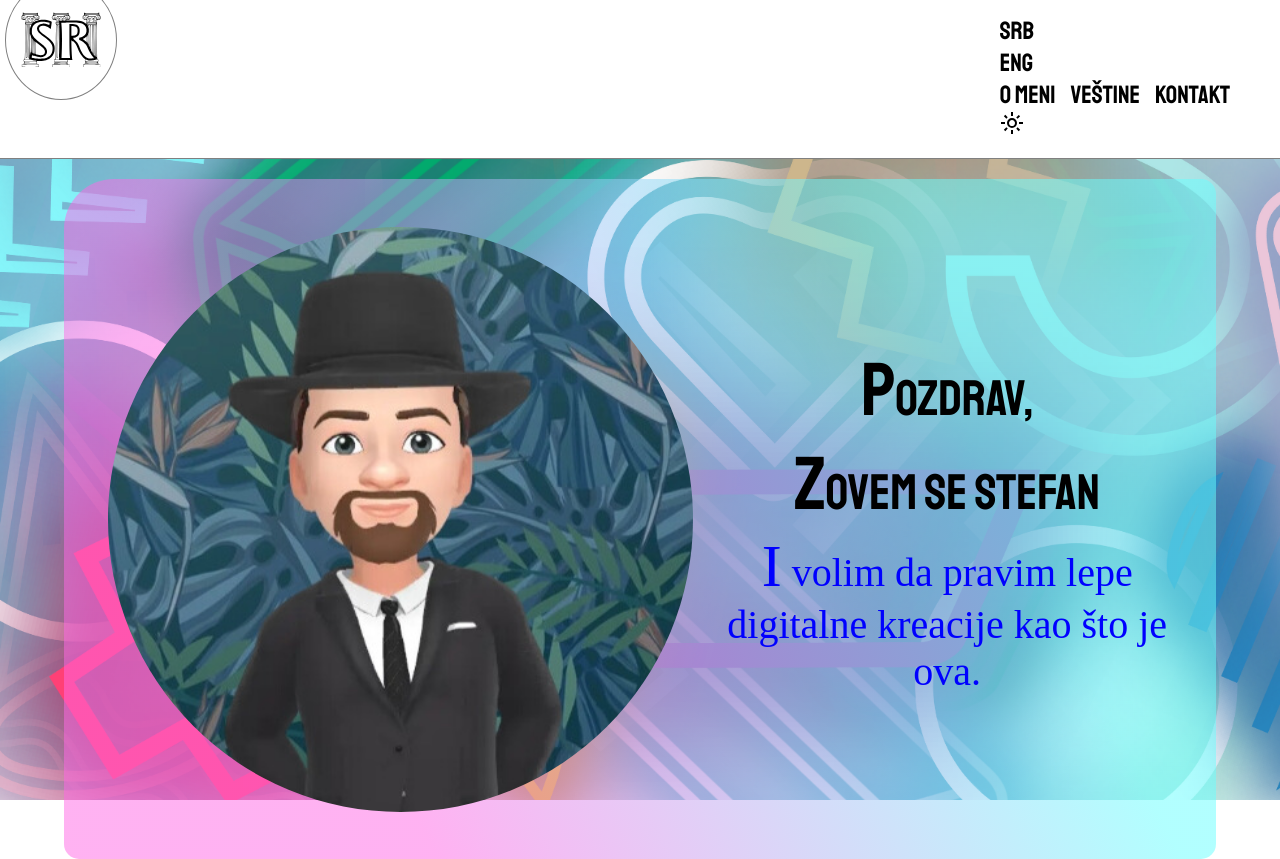
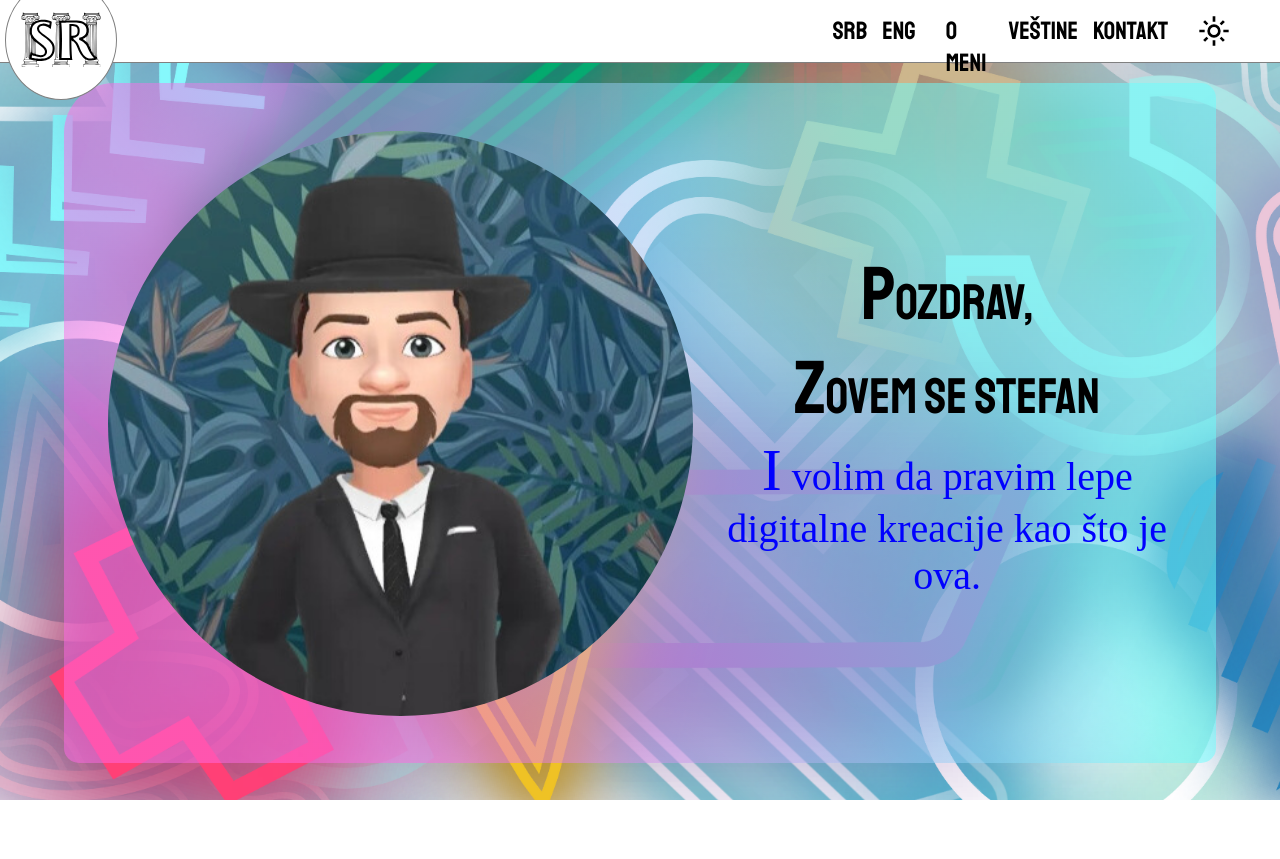
Before and after one commit to StefanRandjelovic/SR-Portfolio, a React (Vite) app: page / in a window 1280 px wide. After the commit the page ends 800 px from the top, so only its background shows below. Built offline with nearby package versions, Linux system fonts and the light colour scheme; a web font is replaced by a local one.

Commit message:
Add styles for the newly added elements.

```diff
--- a/src/Styles/NavBar.scss
+++ b/src/Styles/NavBar.scss
@@ -26,6 +26,24 @@ nav {
       height: 100px;
     }
   }
+  #nonLogo {
+    display: flex;
+    gap: 30px;
+
+    .left-side {
+      display: flex;
+      gap: 15px;
+
+      p {
+        transition: all 0.15s ease;
+
+        &:hover {
+          cursor: pointer;
+          border-bottom: 5px solid blue;
+          margin-bottom: -5px;
+        }
+      }
+    }
 
     .right-side {
       display: flex;
@@ -43,3 +61,4 @@ nav {
       }
     }
   }
+}
```
Lines whose indentation alone changed are shown as unchanged.
